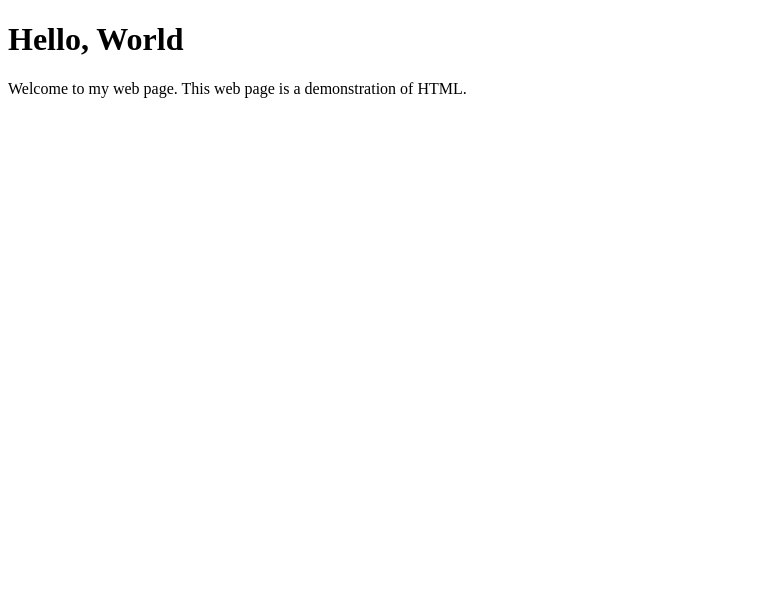
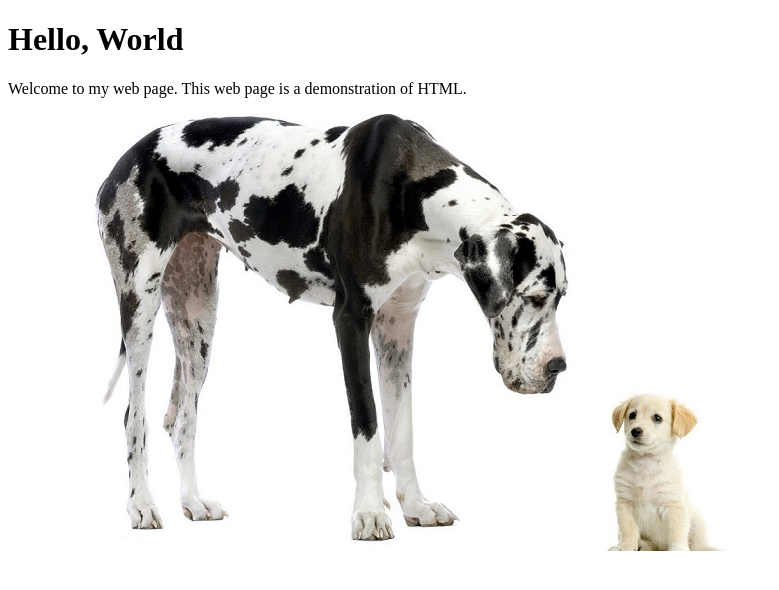
Before and after one commit to ekoorb/firstrep, a plain HTML site: page index.html in a window 1280 px wide. Shown: the whole page, without its empty margins (0-779 px from the left). Drawn offline with Linux system fonts and the light colour scheme.

Commit message:
Update index.html
added an image to my webpage

```diff
--- a/index.html
+++ b/index.html
@@ -8,6 +8,6 @@
      web page is a demonstration of
      HTML.
    </p>
-   <img src="" alt="">
+   <img src="\pupper.jpg" alt="Great dane with a lil pup">
  </body>
 </html>
```
